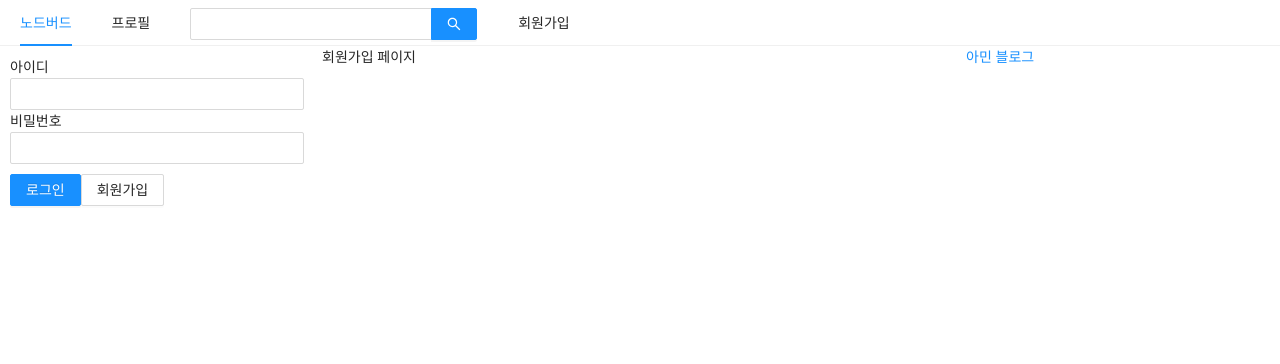
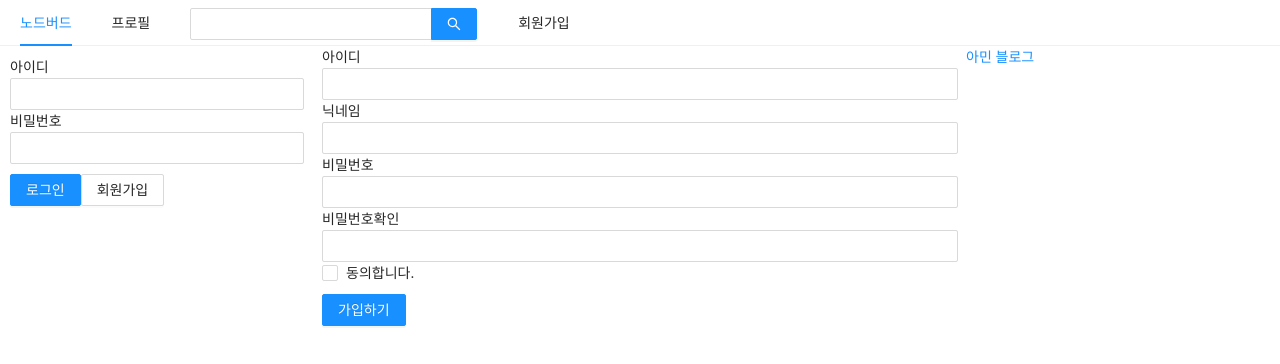
Before and after one commit to nana7812/react-node, a Next.js app in the folder prepare/front/: page /signup in a window 1280 px wide. Shown: the top 364 px of the page. Built offline with nearby package versions, Linux system fonts and the light colour scheme.

Commit message:
커스텀 훅 && 회원가입 페이지 만들기

```diff
--- a/prepare/front/components/LoginForm.js
+++ b/prepare/front/components/LoginForm.js
@@ -2,6 +2,8 @@
 import { Form, Input, Button } from "antd";
 import Link from "next/link";
 import styled from "styled-components";
+import PropTypes from "prop-types";
+import useInput from "../hooks/useInput";
 
 const ButtonWrapper = styled.div`
   margin-top: 10px;
@@ -12,17 +14,20 @@
 `;
 
 const LoginForm = ({ setIsLoggedIn }) => {
-  const [id, setId] = useState("");
-  const [password, setPassword] = useState("");
+  const [id, onChangeId] = useInput("");
+  const [password, onChangePassword] = useInput("");
 
-  //component의 props로 넘겨주는건 useCallback사용으로 최적화!
-  const onChangeId = useCallback((e) => {
-    setId(e.target.value);
-  }, []);
-  const onChangePassword = useCallback((e) => {
-    setPassword(e.target.value);
-  }, []);
-  //비슷한 코드는 커스텀 훅으로 ~~
+  //   const [id, setId] = useState("");
+  //   const [password, setPassword] = useState("");
+
+  //   //component의 props로 넘겨주는건 useCallback사용으로 최적화!
+  //   const onChangeId = useCallback((e) => {
+  //     setId(e.target.value);
+  //   }, []);
+  //   const onChangePassword = useCallback((e) => {
+  //     setPassword(e.target.value);
+  //   }, []);
+  //   //비슷한 코드는 커스텀 훅으로 ~~
 
   const onsubmitForm = useCallback(() => {
     //e.prventDefault(); antd는 이거 이미 적용되어 있음
@@ -63,4 +68,7 @@
   );
 };
 
+LoginForm.propTypes = {
+  setIsLoggedIn: PropTypes.func.isRequired,
+};
 export default LoginForm;
--- /dev/null
+++ b/prepare/front/hooks/useInput.js
@@ -0,0 +1,9 @@
+import { useState, useCallback } from "react";
+
+export default (initialValue = null) => {
+  const [value, setValue] = useState(initialValue);
+  const handler = useCallback((e) => {
+    setValue(e.target.value);
+  }, []);
+  return [value, handler];
+};
--- a/prepare/front/pages/signup.js
+++ b/prepare/front/pages/signup.js
@@ -1,15 +1,106 @@
-import React from "react";
+import React, { useState, useCallback } from "react";
 import Head from "next/head";
 import AppLayout from "../components/AppLayout";
+import { Form, Input, Checkbox, Button } from "antd";
+import styled from "styled-components";
+import useInput from "../hooks/useInput";
+
+const ErrorMessage = styled.div`
+  color: red;
+`;
 
 const Signup = () => {
+  const [id, onChangeId] = useInput("");
+  const [nickname, onChangeNickname] = useInput("");
+
+  const [password, onChangePassword] = useInput("");
+  const [passwordCheck, setPasswordCheck] = useState("");
+  const [passwordError, setPasswordError] = useState(false);
+  const onChangePasswordCheck = useCallback(
+    (e) => {
+      setPasswordCheck(e.target.value);
+      setPasswordError(e.target.value !== password);
+    },
+    [password]
+  );
+
+  const [term, setTerm] = useState("");
+  const [termError, setTermError] = useState(false);
+  const onChangeTerm = useCallback((e) => {
+    setTerm(e.target.checked);
+    setTermError(false);
+  }, []);
+
+  //이중체크 _사용자 input은 여러번 체크할 수록 좋음
+  const onsubmit = useCallback(() => {
+    if (password !== passwordCheck) {
+      return setPasswordError(true);
+    }
+    if (!term) {
+      return setTermError(true);
+    }
+    console.log(id, nickname, password);
+  }, [password, passwordCheck, term]);
+
   return (
     <>
-      <Head>
-        <title>회원가입 | NodeBird</title>
-      </Head>
       <AppLayout>
-        <div>회원가입 페이지</div>
+        <Head>
+          <title>회원가입 | NodeBird</title>
+        </Head>
+        <Form onFinish={onsubmit}>
+          <div>
+            <label htmlFor="user-id">아이디</label>
+            <br />
+            <Input name="user-id" value={id} required onChange={onChangeId} />
+          </div>
+          <div>
+            <label htmlFor="user-nick">닉네임</label>
+            <br />
+            <Input
+              name="user-nick"
+              value={nickname}
+              required
+              onChange={onChangeNickname}
+            />
+          </div>
+          <div>
+            <label htmlFor="user-password">비밀번호</label>
+            <br />
+            <Input
+              name="user-password"
+              type="password"
+              value={password}
+              required
+              onChange={onChangePassword}
+            />
+          </div>
+          <div>
+            <label htmlFor="user-passwordcek">비밀번호확인</label>
+            <br />
+            <Input
+              name="user-passwordcek"
+              type="password"
+              value={passwordCheck}
+              required
+              onChange={onChangePasswordCheck}
+            />
+            {passwordError && (
+              <ErrorMessage>비밀번호가 일치하지 않습니다.</ErrorMessage>
+            )}
+          </div>
+          <div>
+            <Checkbox name="user-term" checked={term} onChange={onChangeTerm}>
+              동의합니다.
+            </Checkbox>
+            {termError && <ErrorMessage>필수 동의입니다.</ErrorMessage>}
+          </div>
+          <div style={{ marginTop: 10 }}>
+            <Button type="primary" htmlType="submit">
+              가입하기
+            </Button>
+          </div>
+        </Form>
       </AppLayout>
     </>
   );
```
